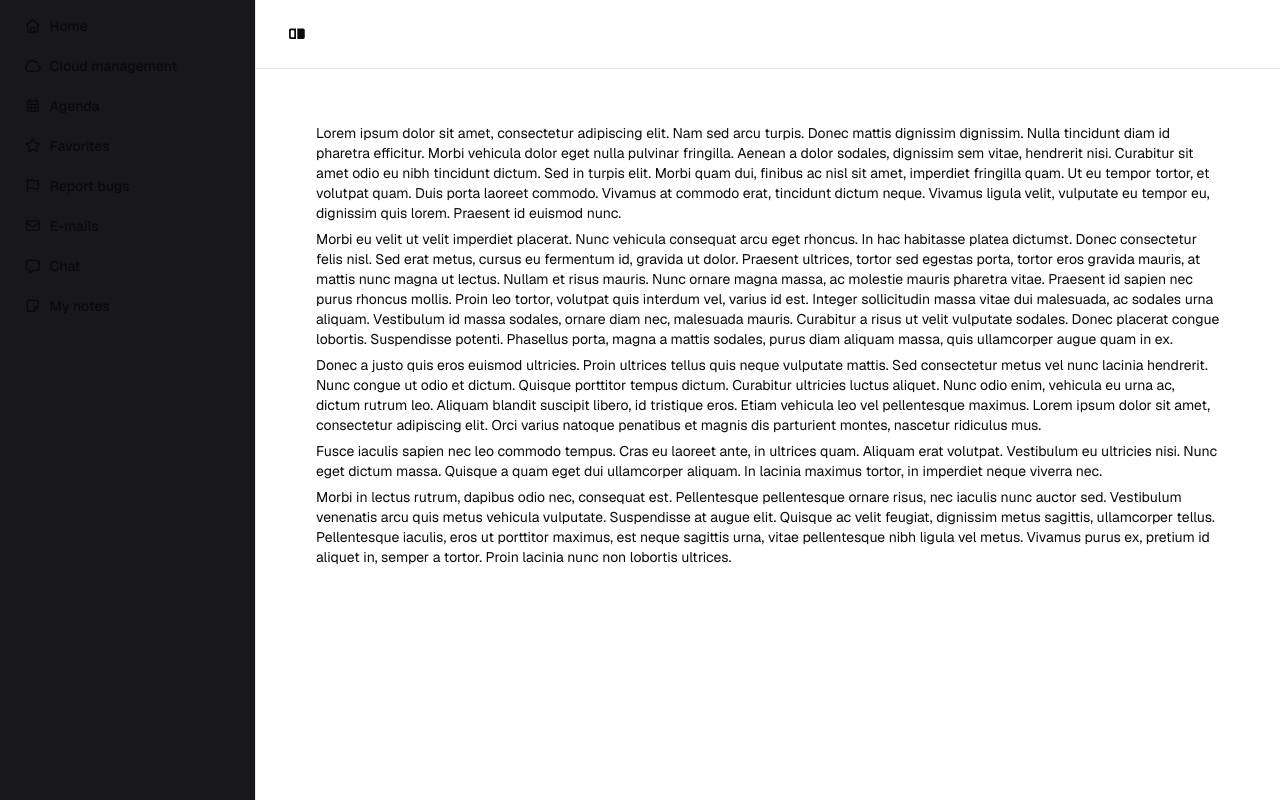
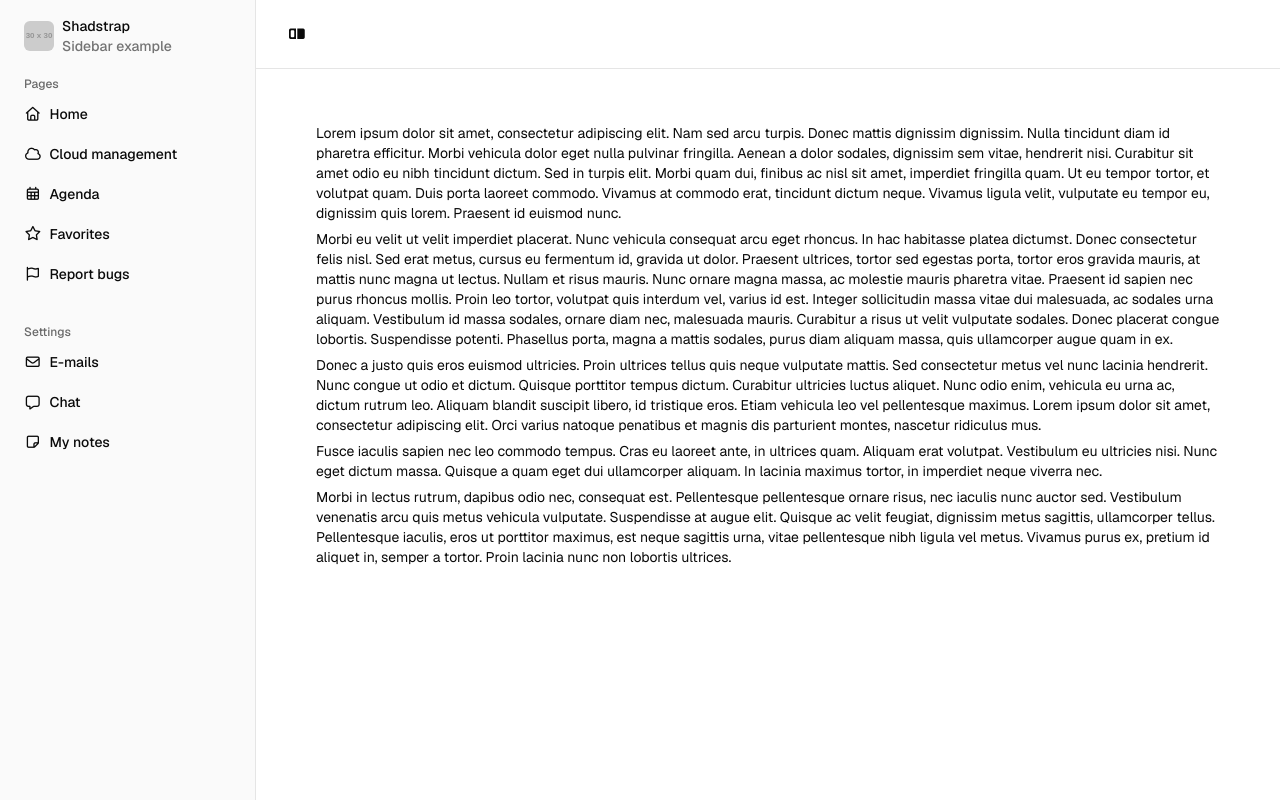
Before and after one commit to eugabrielsilva/shadstrap, a website: page examples/sidebar.html in a window 1280 px wide. Drawn offline with nearby package versions, Linux system fonts and the light colour scheme; placeholder pictures from the web are drawn by us.

Commit message:
Sidebar updates

```diff
--- a/examples/sidebar.html
+++ b/examples/sidebar.html
@@ -13,6 +13,16 @@
         <div class="sidebar-wrapper show" id="mySidebar">
             <!-- Sidebar -->
             <div class="sidebar-menu">
+                <a href="../" class="menu-header">
+                    <img src="https://placehold.co/30" class="rounded">
+                    <div>
+                        <p class="m-0">Shadstrap</p>
+                        <p class="text-secondary m-0">Sidebar example</p>
+                    </div>
+                </a>
+
+                <div class="menu-content">
+                    <div class="group-label">Pages</div>
                     <a href="#" class="btn btn-ghost btn-full">
                         <i class="far fa-house"></i>
                         Home
@@ -33,6 +43,8 @@
                         <i class="far fa-flag"></i>
                         Report bugs
                     </a>
+
+                    <div class="group-label">Settings</div>
                     <a href="#" class="btn btn-ghost btn-full">
                         <i class="far fa-envelope"></i>
                         E-mails
@@ -45,6 +57,7 @@
                         <i class="far fa-note-sticky"></i>
                         My notes
                     </a>
+                </div>
             </div>
 
             <!-- Content wrapper -->
--- a/src/scss/_sidebar.scss
+++ b/src/scss/_sidebar.scss
@@ -1,3 +1,5 @@
+@use 'mixins' as *;
+
 .sidebar-wrapper {
     overflow: hidden;
     width: 100dvw;
@@ -35,6 +37,51 @@
         color: hsl(var(--sidebar-foreground));
         z-index: 51;
         transform: translateX(-100%);
+
+        .menu-content {
+            display: flex;
+            flex-flow: column;
+            gap: 0.25rem;
+            flex: 1;
+            overflow: auto;
+            width: 100%;
+        }
+
+        .group-label {
+            font-size: 0.75rem;
+            line-height: calc(1 / 0.75);
+            padding-top: .5rem;
+            padding-left: 1rem;
+            padding-right: 1rem;
+            margin-top: 20px;
+            font-weight: 500;
+            color: hsl(var(--sidebar-ring));
+
+            &:first-child {
+                margin-top: 0;
+            }
+        }
+
+        .menu-header,
+        .menu-footer {
+            display: flex;
+            align-items: center;
+            gap: calc(var(--spacing) * 2);
+            width: 100%;
+            padding-top: .5rem;
+            padding-bottom: .5rem;
+            padding-left: 1rem;
+            padding-right: 1rem;
+            border-radius: calc(var(--radius) - 2px);
+            @include transitionColors();
+            text-decoration: none;
+            font-weight: 500;
+
+            &:hover {
+                background-color: hsl(var(--sidebar-accent));
+                color: hsl(var(--sidebar-accent-foreground));
+            }
+        }
     }
 
     .sidebar-content {
--- a/src/scss/_variables-light.scss
+++ b/src/scss/_variables-light.scss
@@ -19,5 +19,10 @@
         --accent-foreground: 0 0.02% 9.06%;
         --popover: 0 0% 100%;
         --popover-foreground: 0 0.02% 3.94%;
+        --sidebar-background: 0 0.5% 98.03%;
+        --sidebar-foreground: 0 0.02% 3.94%;
+        --sidebar-accent: 0 0.24% 96.06%;
+        --sidebar-accent-foreground: 0 0.02% 9.06%;
+        --sidebar-ring: 0 0% 41.09%;
     }
 }
```
Also changed, not shown: dist/shadstrap.min.css. Lines whose indentation alone changed are shown as unchanged.
